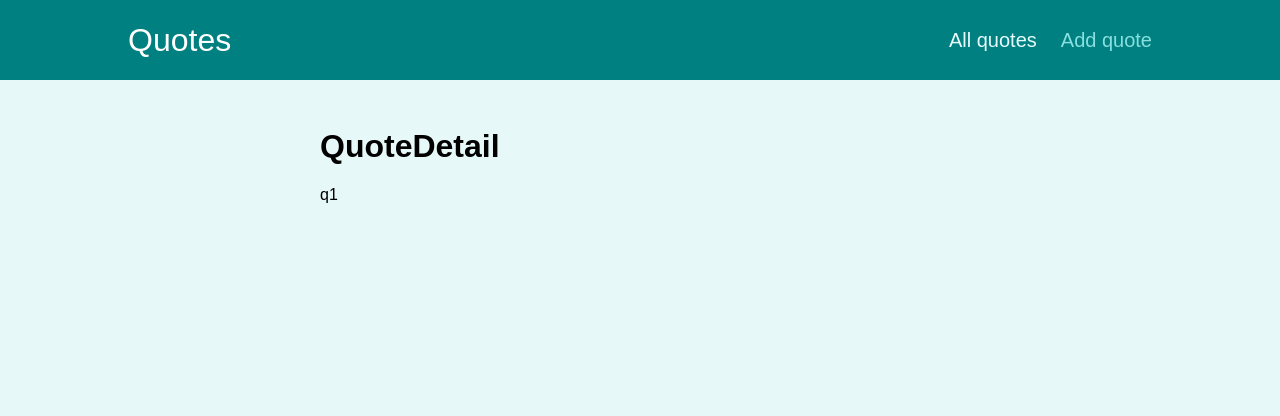
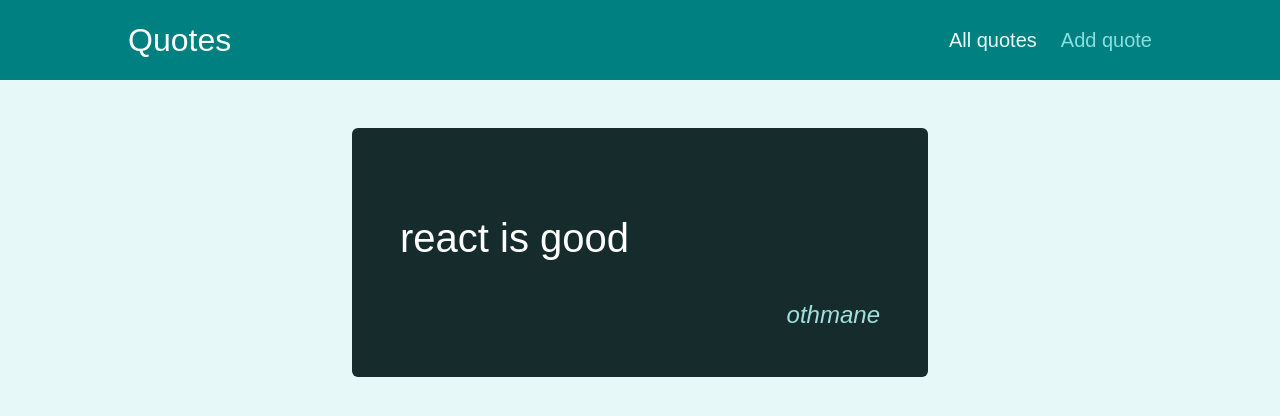
Before and after one commit to OuaklimOthmane/React_quotes-app, a React (Create React App) app: page /quotes/q1 in a window 1280 px wide. Shown: the top 416 px of the page. Built offline with nearby package versions, Linux system fonts and the light colour scheme.

Commit message:
Dislaying the quote Detail

```diff
--- a/src/components/quotes/QuoteItem.js
+++ b/src/components/quotes/QuoteItem.js
@@ -1,4 +1,5 @@
-import classes from './QuoteItem.module.css';
+import { Link } from "react-router-dom";
+import classes from "./QuoteItem.module.css";
 
 const QuoteItem = (props) => {
   return (
@@ -9,9 +10,9 @@
         </blockquote>
         <figcaption>{props.author}</figcaption>
       </figure>
-      <a className='btn'>
+      <Link className="btn" to={`/quotes/${props.id}`}>
         View Fullscreen
-      </a>
+      </Link>
     </li>
   );
 };
--- a/src/pages/QuoteDetail.js
+++ b/src/pages/QuoteDetail.js
@@ -1,16 +1,23 @@
 import React from "react";
 import { Route, useParams } from "react-router-dom";
 import Comments from "../components/comments/Comments";
+import HighlightedQuote from "../components/quotes/HighlightedQuote";
+
+const QUOTES = [
+  { id: "q1", author: "othmane", text: "react is good" },
+  { id: "q2", author: "ouaklim", text: "react is great" },
+];
 
 const QuoteDetail = () => {
   const params = useParams();
   const { quoteId } = params;
 
+  //* Get the quote matched with the params's id :
+  const quote = QUOTES.find((quote) => quote.id === quoteId);
+
   return (
     <>
-      <h1>QuoteDetail</h1>
-      <div>{quoteId}</div>
-
+      <HighlightedQuote text={quote.text} author={quote.author} />
       {/* <Route path={`/quotes/:id/comments`} exact> */}
       <Route path={`/quotes/${quoteId}/comments`} exact>
         <Comments />
```
